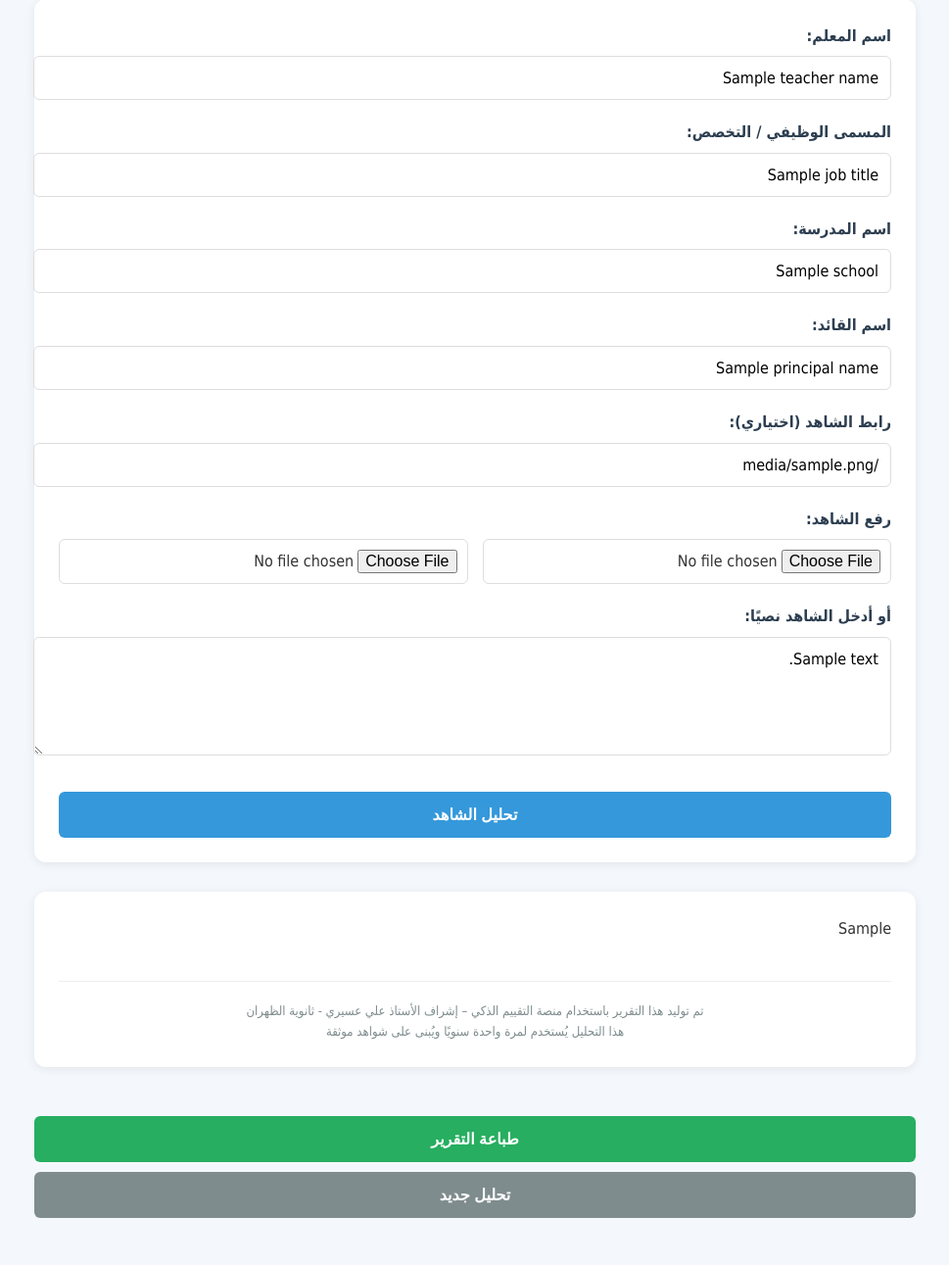
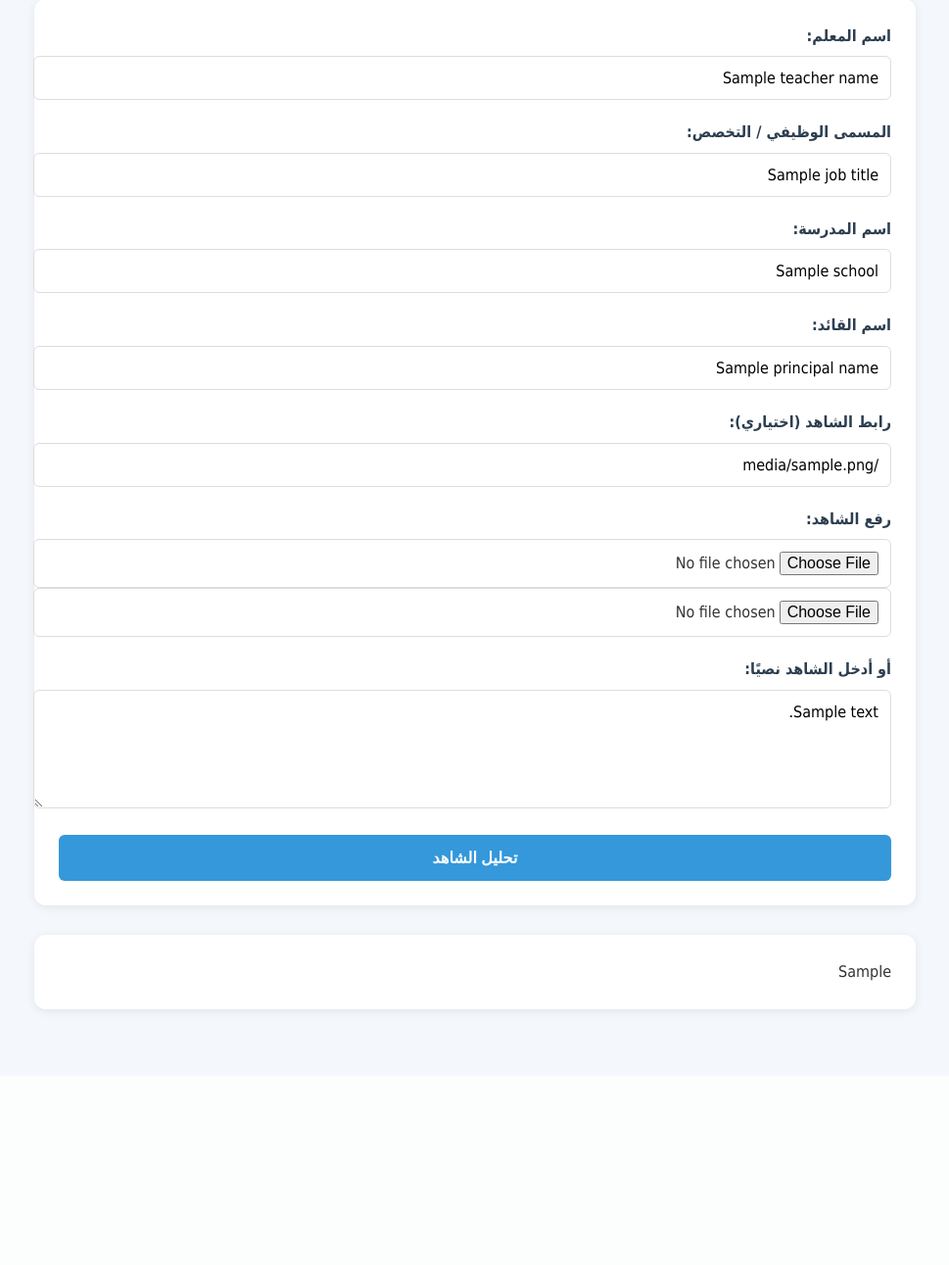
Before and after one commit to aliasiriiii/smart-ai, a Flask app: template templates/index.html in a window 1280 px wide. Shown: the part 149-1440 px from the top of the page at 98% size, without its empty margins (155-1124 px from the left). After the commit the page ends 1184 px from the top, so only its background shows below. Run offline with Flask 3, Linux system fonts and the light colour scheme; the template is opened without the code that fills it: most values are stand-ins (such as "Sample title", 1, 10 or a date in 2020).

Commit message:
Update index.html

```diff
--- a/templates/index.html
+++ b/templates/index.html
@@ -1,10 +1,8 @@
-
 <!DOCTYPE html>
 <html lang="ar" dir="rtl">
 <head>
   <meta charset="UTF-8">
-  <meta name="viewport" content="width=device-width, initial-scale=1.0">
-  <title>منصة التقييم الذكي لشواهد المعلمين</title>
+  <title>منصة التقييم الذكي</title>
   <style>
     body {
       font-family: 'Tahoma', sans-serif;
@@ -40,19 +38,13 @@
       font-weight: bold;
       color: #2c3e50;
     }
-    input, textarea, select {
+    input, textarea {
       width: 100%;
       padding: 12px;
       border: 1px solid #ddd;
       border-radius: 6px;
       font-family: inherit;
       font-size: 16px;
-      transition: border 0.3s;
-    }
-    input:focus, textarea:focus {
-      border-color: #3498db;
-      outline: none;
-      box-shadow: 0 0 0 3px rgba(52,152,219,0.1);
     }
     button {
       background-color: #3498db;
@@ -63,9 +55,7 @@
       cursor: pointer;
       font-size: 16px;
       font-weight: bold;
-      transition: background 0.3s;
       width: 100%;
-      margin-top: 10px;
     }
     button:hover {
       background-color: #2980b9;
@@ -76,53 +66,6 @@
       border-radius: 12px;
       box-shadow: 0 2px 10px rgba(0,0,0,0.08);
       margin-bottom: 40px;
-      animation: fadeIn 0.5s ease;
-    }
-    @keyframes fadeIn {
-      from { opacity: 0; transform: translateY(10px); }
-      to { opacity: 1; transform: translateY(0); }
-    }
-    .loader {
-      border: 5px solid #f3f3f3;
-      border-top: 5px solid #3498db;
-      border-radius: 50%;
-      width: 50px;
-      height: 50px;
-      animation: spin 1s linear infinite;
-      margin: 30px auto;
-      display: none;
-    }
-    @keyframes spin {
-      0% { transform: rotate(0deg); }
-      100% { transform: rotate(360deg); }
-    }
-    .file-inputs {
-      display: flex;
-      gap: 15px;
-      margin-bottom: 20px;
-    }
-    .file-inputs input[type="file"] {
-      flex: 1;
-      padding: 10px;
-    }
-    .footer-note {
-      margin-top: 40px;
-      font-size: 13px;
-      text-align: center;
-      color: #7f8c8d;
-      padding-top: 20px;
-      border-top: 1px solid #eee;
-    }
-    @media (max-width: 768px) {
-      body {
-        padding: 15px;
-      }
-      form {
-        padding: 20px;
-      }
-      .file-inputs {
-        flex-direction: column;
-      }
     }
   </style>
 </head>
@@ -130,7 +73,7 @@
 <div class="container">
   <h1>منصة التقييم الذكي لشواهد المعلمين</h1>
 
-    <form method="POST" enctype="multipart/form-data" id="analysisForm">
+  <form method="POST" enctype="multipart/form-data">
     <div class="form-group">
       <label for="teacher_name">اسم المعلم:</label>
       <input type="text" id="teacher_name" name="teacher_name" placeholder="مثال: أ. محمد القحطاني" value="{{ teacher_name or '' }}">
@@ -158,10 +101,8 @@
 
     <div class="form-group">
       <label>رفع الشاهد:</label>
-        <div class="file-inputs">
-          <input type="file" name="image" accept="image/*" title="صورة الشاهد">
-          <input type="file" name="pdf_file" accept=".pdf" title="ملف PDF">
-        </div>
+      <input type="file" name="image" accept="image/*">
+      <input type="file" name="pdf_file" accept=".pdf">
     </div>
 
     <div class="form-group">
@@ -169,46 +110,14 @@
       <textarea id="shahid" name="shahid" rows="5" placeholder="اكتب الشاهد هنا...">{{ input_text or '' }}</textarea>
     </div>
 
-      <button type="submit" id="submitBtn">تحليل الشاهد</button>
+    <button type="submit">تحليل الشاهد</button>
   </form>
-
-    <div id="loader" class="loader"></div>
 
   {% if gpt_result %}
     <div class="result">
       {{ gpt_result|safe }}
-        <div class="footer-note">
-          تم توليد هذا التقرير باستخدام منصة التقييم الذكي – إشراف الأستاذ علي عسيري - ثانوية الظهران<br>
-          هذا التحليل يُستخدم لمرة واحدة سنويًا ويُبنى على شواهد موثقة
-        </div>
-      </div>
-
-      <div class="form-group">
-        <button onclick="window.print()" style="background:#27ae60;">طباعة التقرير</button>
-        <button onclick="location.reload()" style="background:#7f8c8d; margin-top:10px;">تحليل جديد</button>
     </div>
   {% endif %}
 </div>
-
-  <script>
-    // إظهار مؤشر التحميل عند إرسال النموذج
-    document.getElementById('analysisForm').addEventListener('submit', function() {
-      document.getElementById('loader').style.display = 'block';
-      document.getElementById('submitBtn').disabled = true;
-      document.getElementById('submitBtn').textContent = 'جاري التحليل...';
-    });
-
-    // عرض تنبيه إذا لم يتم اختيار أي ملف أو إدخال نص
-    document.getElementById('analysisForm').addEventListener('submit', function(e) {
-      const imageInput = document.querySelector('input[name="image"]');
-      const pdfInput = document.querySelector('input[name="pdf_file"]');
-      const textInput = document.querySelector('textarea[name="shahid"]');
-
-      if (!imageInput.files[0] && !pdfInput.files[0] && textInput.value.trim() === '') {
-        e.preventDefault();
-        alert('الرجاء إدخال الشاهد إما كصورة أو ملف PDF أو نص');
-      }
-    });
-  </script>
 </body>
 </html>
```
Lines whose indentation alone changed are shown as unchanged.
